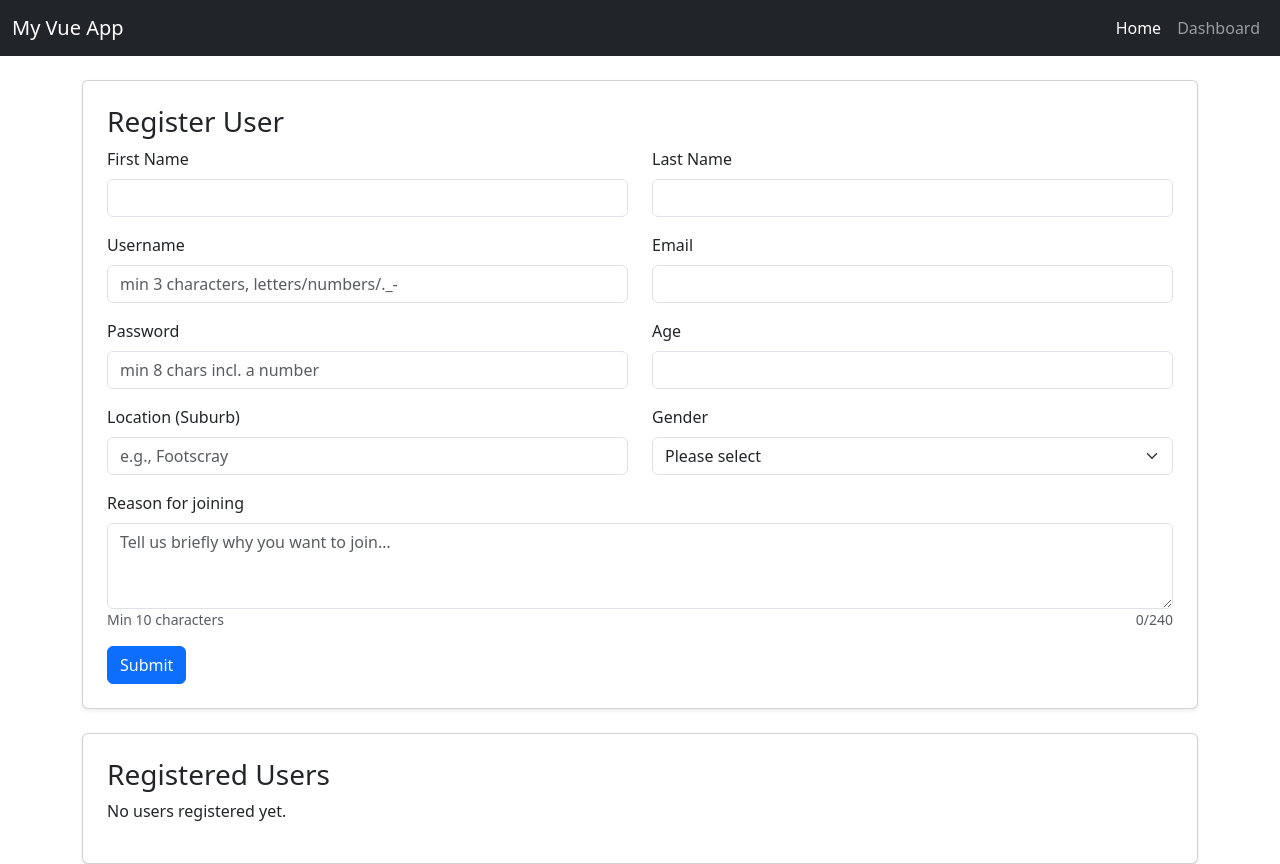
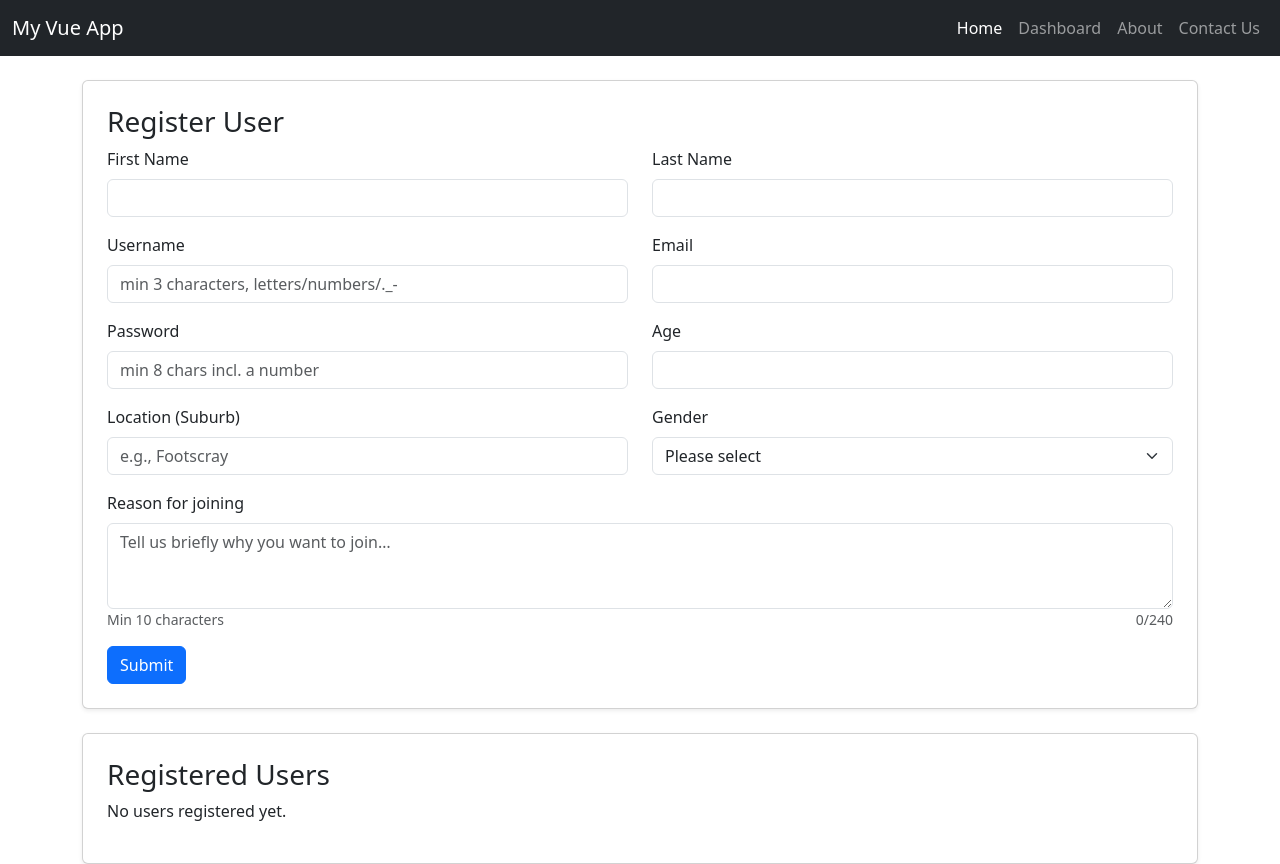
Before and after one commit to Srath0029/NFP_Sport, a Vue app in the folder FIT5032_ASSIGNMENT1/: page / in a window 1280 px wide. Built offline with nearby package versions, Linux system fonts and the light colour scheme; the HTML template or start-up script is replaced by a standard one.

Commit message:
added, about and contact us to NavBar

```diff
--- a/FIT5032_ASSIGNMENT1/src/components/NavBar.vue
+++ b/FIT5032_ASSIGNMENT1/src/components/NavBar.vue
@@ -10,13 +10,20 @@
       >
         <span class="navbar-toggler-icon"></span>
       </button>
+
       <div class="collapse navbar-collapse" id="navbarNav">
         <ul class="navbar-nav ms-auto">
           <li class="nav-item">
             <a class="nav-link active" aria-current="page" href="#">Home</a>
           </li>
           <li class="nav-item">
-            <a class="nav-link" href="#">Dashboard</a>
+            <a class="nav-link" href="#dashboard">Dashboard</a>
+          </li>
+          <li class="nav-item">
+            <a class="nav-link" href="#about">About</a>
+          </li>
+          <li class="nav-item">
+            <a class="nav-link" href="#contact">Contact Us</a>
           </li>
         </ul>
       </div>
```
